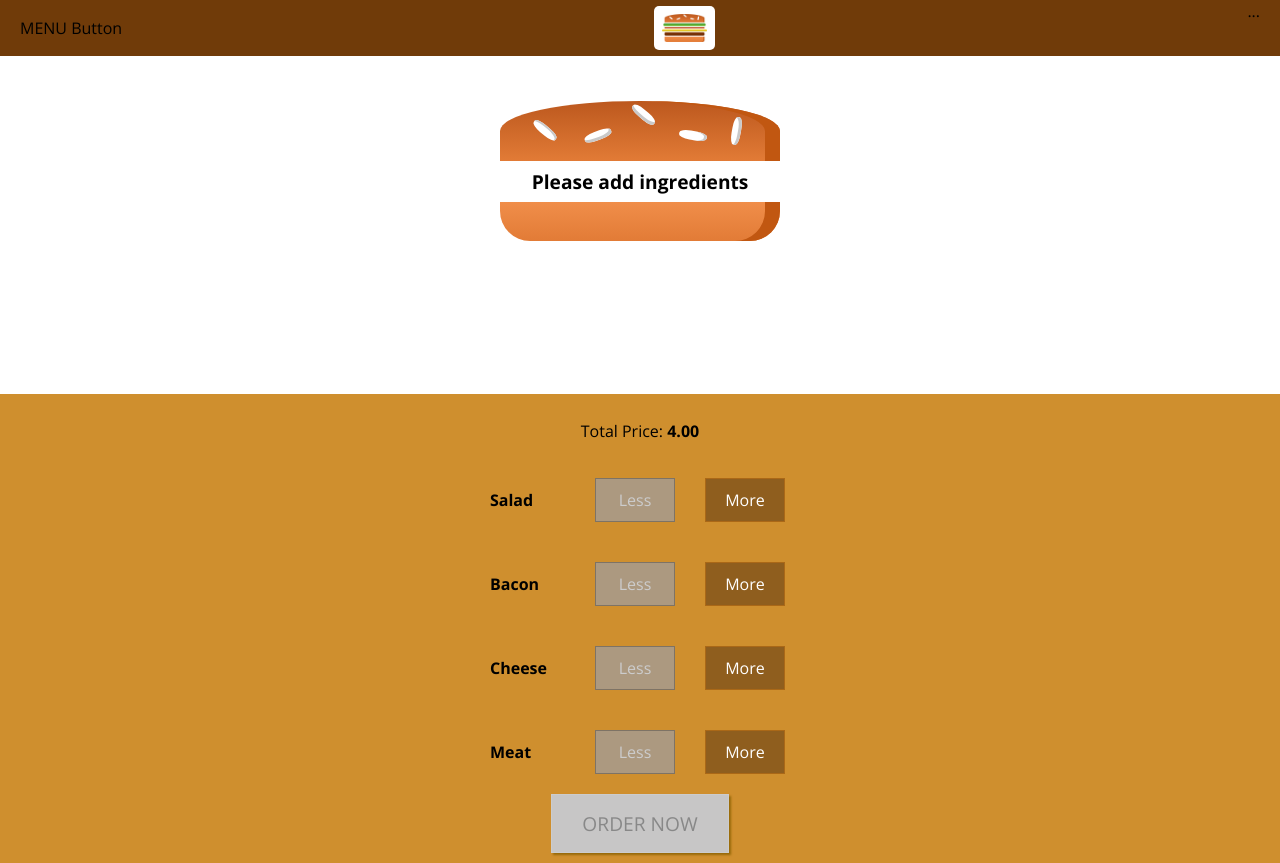
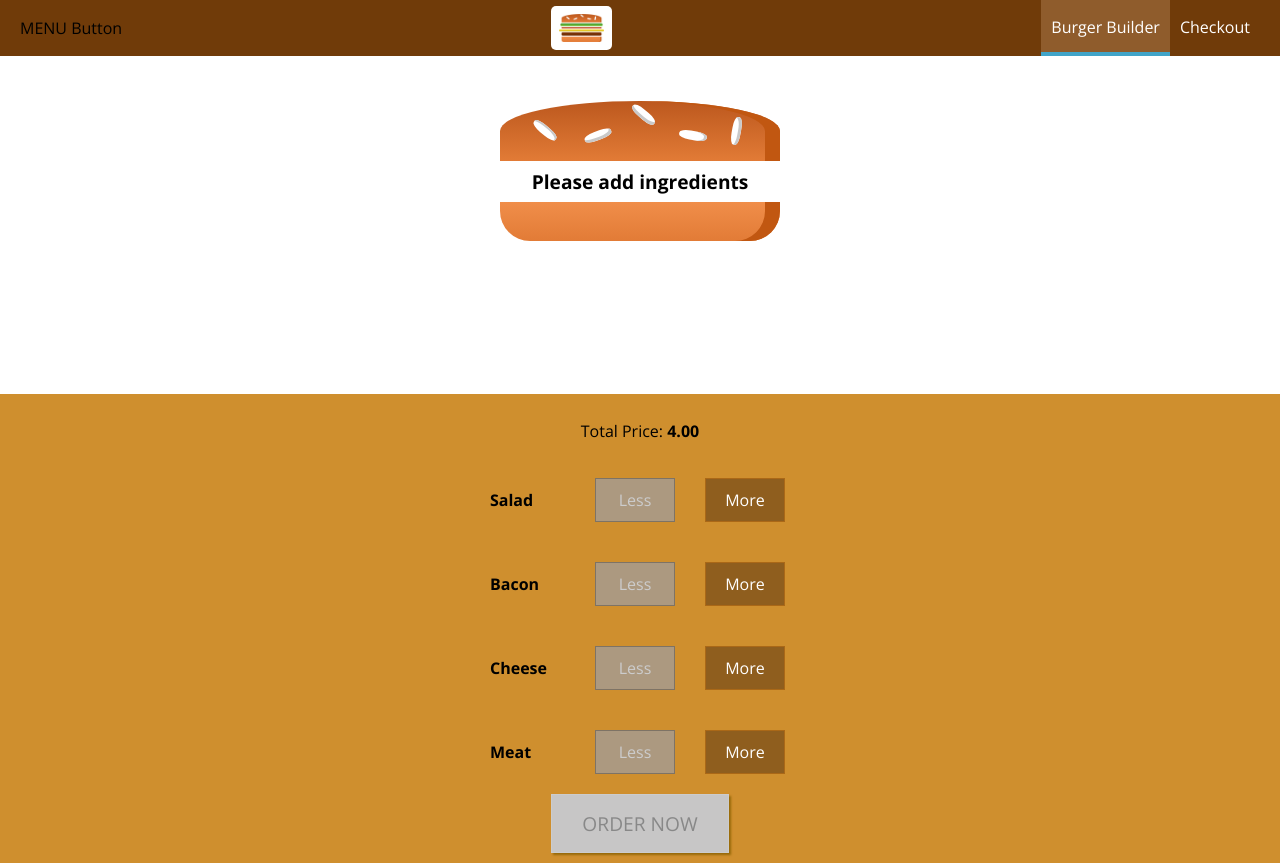
Before and after one commit to smarigowda/burger-builder-revision, a React app: page / in a window 1280 px wide. Built offline with nearby package versions, Linux system fonts and the light colour scheme.

Commit message:
BUR-11 NavigationItem(s) components

```diff
--- a/src/components/Layout/Layout.js
+++ b/src/components/Layout/Layout.js
@@ -1,7 +1,7 @@
 import React from 'react';
 import Aux from '../../hoc/Aux';
 import classes from './Layout.css';
-import Toolbar from '../Navigation/Toolbar/Toolbar'
+import Toolbar from '../Navigation/Toolbar/Toolbar';
 
 const layout = props => {
   return (
--- /dev/null
+++ b/src/components/Navigation/NavigationItems/NavigationItem/NavigationItem.css
@@ -0,0 +1,26 @@
+.NavigationItem {
+  margin: 0;
+  box-sizing: border-box;
+  display: flex;
+  height: 100%;
+  width: auto;
+  align-items: center;
+}
+
+.NavigationItem a {
+  color: white;
+  text-decoration: none;
+  height: 100%;
+  padding: 16px 10px;
+  border-bottom: 4px solit transparent;
+  box-sizing: border-box;
+  display: block;
+}
+
+.NavigationItem a:hover,
+.NavigationItem a:active,
+.NavigationItem a.active {
+  background-color: #8F5C2C;
+  border-bottom: 4px solid #40A4C8;
+  color: white;
+}
--- /dev/null
+++ b/src/components/Navigation/NavigationItems/NavigationItem/NavigationItem.js
@@ -0,0 +1,15 @@
+import React from 'react';
+import classes from './NavigationItem.css';
+
+const navigationItem = props => {
+  return (
+    <li className={classes.NavigationItem}>
+      <a
+        href={props.link}
+        className={props.active ? classes.active : null}
+      >{props.children}</a>
+    </li>
+  )
+}
+
+export default navigationItem;
--- /dev/null
+++ b/src/components/Navigation/NavigationItems/NavigationItems.css
@@ -0,0 +1,8 @@
+.NavigationItems {
+  margin: 0;
+  padding: 0;
+  list-style: none;
+  display: flex;
+  align-items: center;
+  height: 100%;
+}
--- /dev/null
+++ b/src/components/Navigation/NavigationItems/NavigationItems.js
@@ -0,0 +1,14 @@
+import React from 'react';
+import classes from './NavigationItems.css'
+import NavigationItem from './NavigationItem/NavigationItem';
+
+const navigationItems = () => {
+  return (
+    <ul className={classes.NavigationItems}>
+      <NavigationItem link="/" active>Burger Builder</NavigationItem>
+      <NavigationItem link="/">Checkout</NavigationItem>
+    </ul>
+  );
+}
+
+export default navigationItems;
--- a/src/components/Navigation/Toolbar/Toolbar.js
+++ b/src/components/Navigation/Toolbar/Toolbar.js
@@ -1,12 +1,15 @@
 import React from 'react';
 import classes from './Toolbar.css';
 import Logo from '../../../components/Logo/Logo';
+import NavigationItems from '../NavigationItems/NavigationItems';
 
 const toolbar = props => (
   <header className={classes.Toolbar}>
     <div>MENU Button</div>
     <Logo />
-    <nav>...</nav>
+    <nav>
+      <NavigationItems />
+    </nav>
   </header>
 );
 
```
